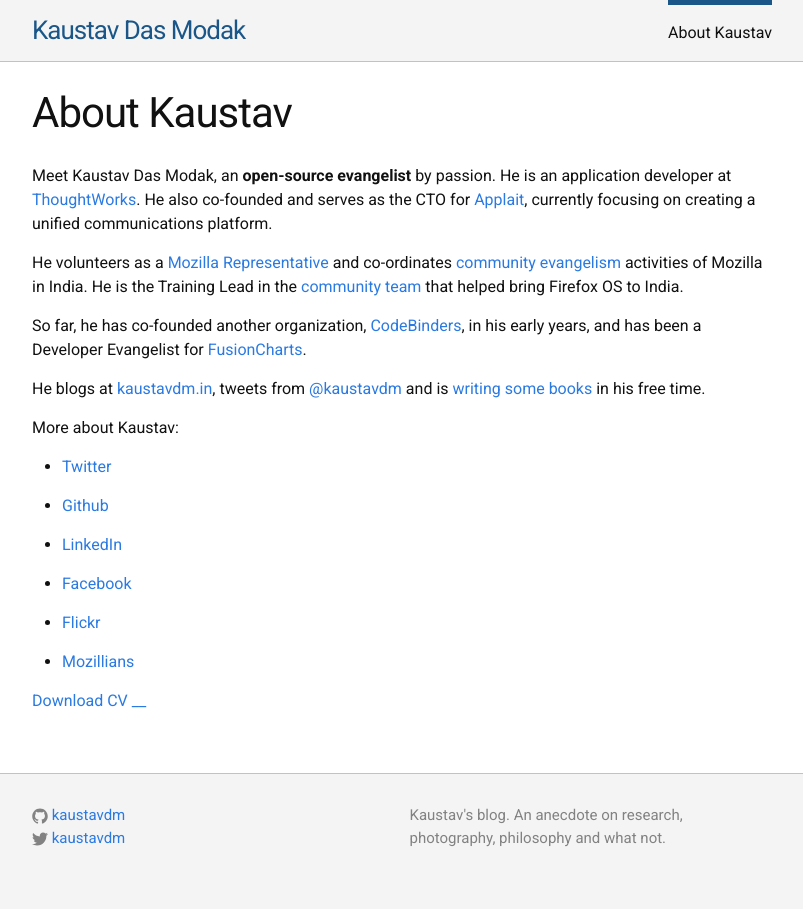
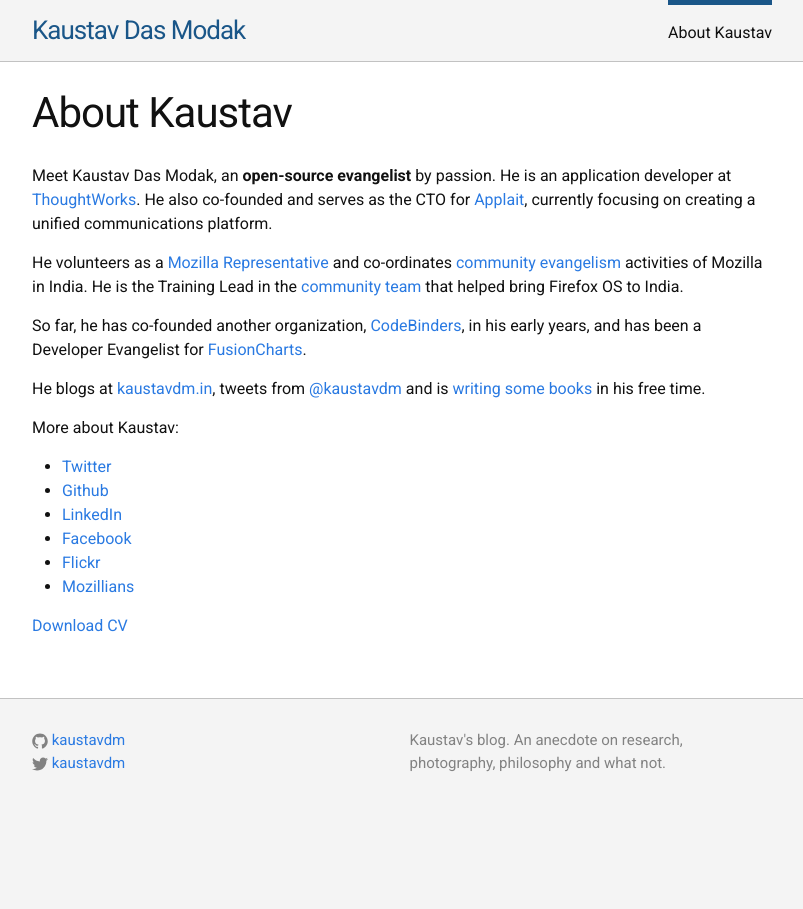
Before and after one commit to kaustavdm/website, a Jekyll site: the page built from about-me/index.md, in a window 1280 px wide. Shown: the whole page, without its empty margins (238-1041 px from the left). Built offline with Jekyll 4.4.1, drawn with Linux system fonts in a browser that asks for light colours.

```diff
--- a/about-me/index.md
+++ b/about-me/index.md
@@ -18,27 +18,11 @@ He blogs at [kaustavdm.in](http://kaustavdm.in), tweets from [@kaustavdm](http:/
 
 More about Kaustav:
 
+* [Twitter](http://twitter.com/kaustavdm)
+* [Github](https://github.com/kaustavdm)
+* [LinkedIn](http://in.linkedin.com/in/kaustavdm/)
+* [Facebook](https://facebook.com/kaustavdm)
+* [Flickr](http://www.flickr.com/photos/kaustav_das_modak/)
+* [Mozillians](https://mozillians.org/en-US/u/kaustavdm/)
 
-
-
-
-  * [Twitter](http://twitter.com/kaustavdm)
-
-
-  * [Github](https://github.com/kaustavdm)
-
-
-  * [LinkedIn](http://in.linkedin.com/in/kaustavdm/)
-
-
-  * [Facebook](https://facebook.com/kaustavdm)
-
-
-  * [Flickr](http://www.flickr.com/photos/kaustav_das_modak/)
-
-
-  * [Mozillians](https://mozillians.org/en-US/u/kaustavdm/)
-
-
-
-[Download CV __](https://kaustavdm.in/static/cv/Kaustav-CV-Dec-2015.pdf)
+[Download CV](https://kaustavdm.in/static/cv/Kaustav-CV-Dec-2015.pdf)
```
